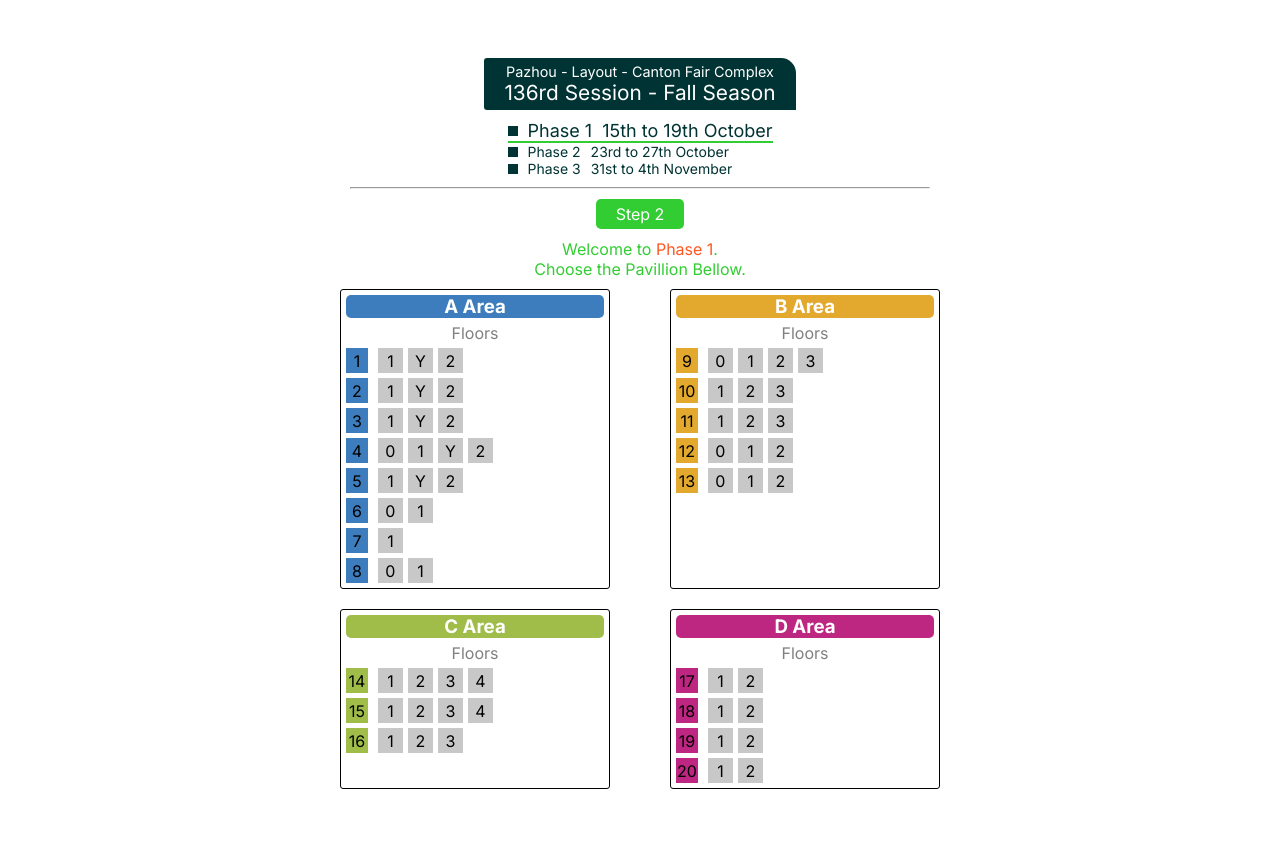
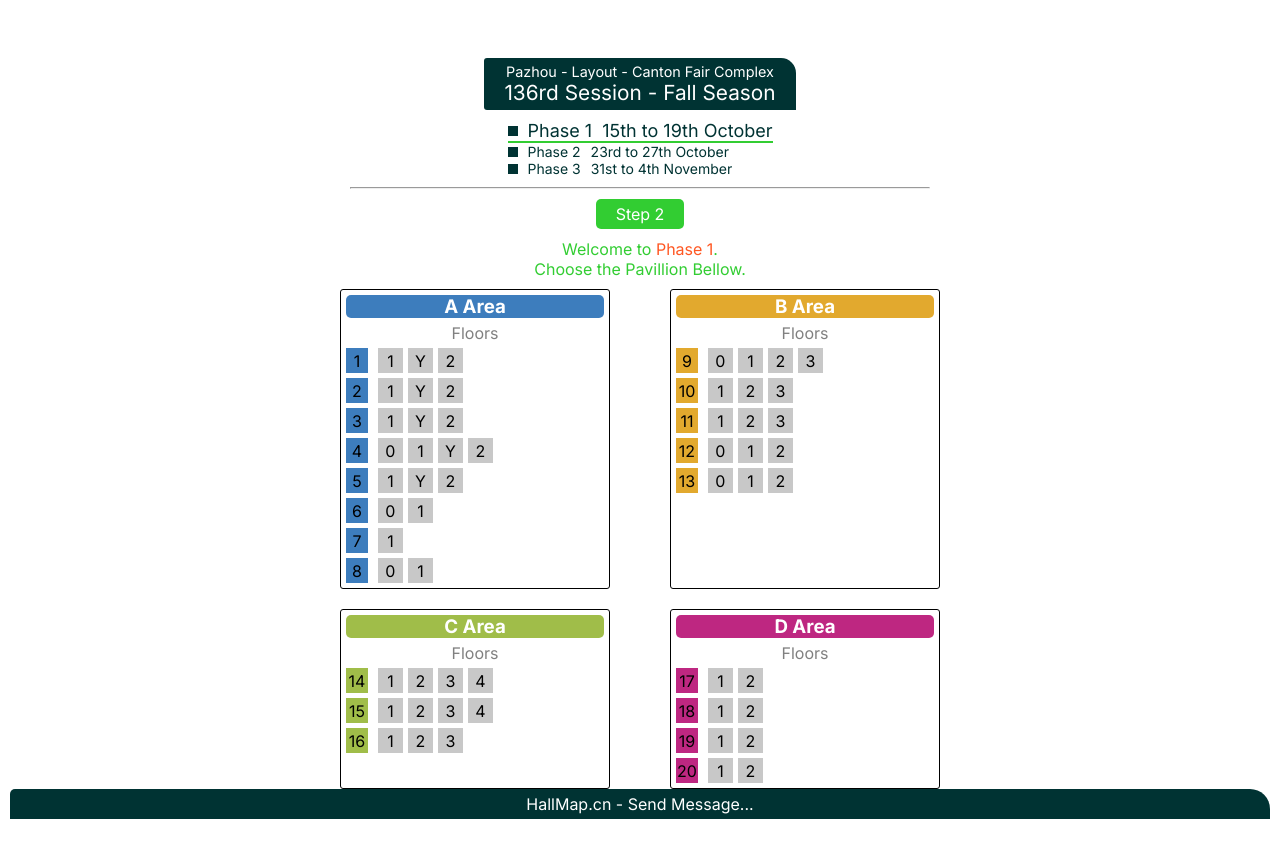
Before and after one commit to vitaotl/canton-fair, a Next.js app: page /step2 in a window 1280 px wide. Shown: the top 858 px of the page. Before the commit the page ends 837 px from the top, so only its background shows below. Built offline with nearby package versions, Linux system fonts and the light colour scheme.

Commit message:
Adiciona novas feat

```diff
--- a/app/components/aisle/aisle.module.css
+++ b/app/components/aisle/aisle.module.css
@@ -55,6 +55,9 @@
   width: 200px;
   margin-top: 20px;
 
+  height: 300px;
+  overflow-y: scroll;
+
   display: flex;
   justify-content: space-between;
   gap: 10px 30px;
--- a/app/globals.css
+++ b/app/globals.css
@@ -104,6 +104,16 @@
 
 }
 
+.sendMessage {
+  padding: 5px;
+  border-radius: 5px 20px 0 0;
+  width: 100%;
+  text-align: center;
+
+  background-color: var(--green2);
+  color: #FFFFFF;
+}
+
 .topHeader {
   width: max-content;
   padding: 5px 20px;
--- a/app/layout.tsx
+++ b/app/layout.tsx
@@ -19,6 +19,7 @@
     <html lang="en">
       <body className={`main ${inter.className}`} id="el">
         <Provider>{children}</Provider>
+        <div className="sendMessage">HallMap.cn - Send Message...</div>
       </body>
     </html>
   )
```
